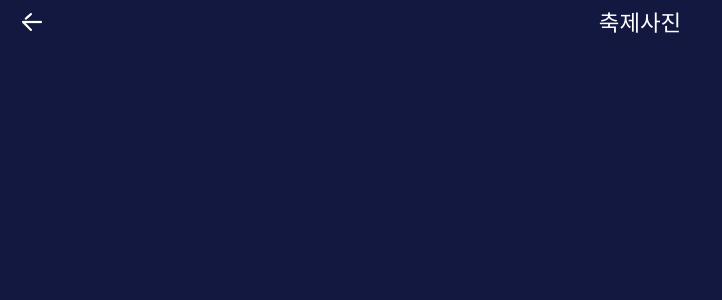
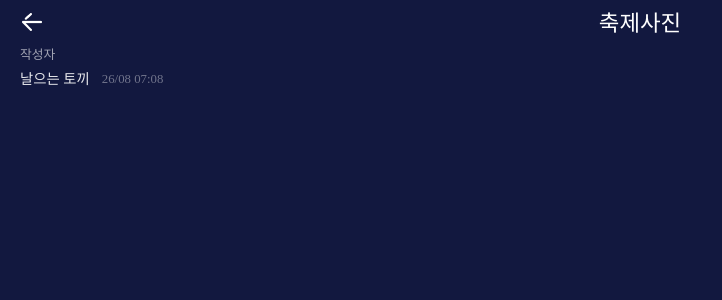
Before and after one commit to gd5097/festival_page, a React (Vite) app in the folder front/: page /community/festival-picture-view/1 in a window 1280 px wide. Shown: the top 300 px of the page, without its empty margins (0-722 px from the left). Built offline with nearby package versions, Linux system fonts and the light colour scheme.

Commit message:
게시글 글쓴이와 게시시간 보이는 컴포넌트 완성

```diff
--- a/front/src/app.jsx
+++ b/front/src/app.jsx
@@ -18,7 +18,7 @@ function App() {
             <Route path="/anniversary" element={<AnniversaryPage />} />
             <Route path="/community" element={<CommunityPage />} />
             <Route path="/river-of-knu" element={<RiverOfKnuPage />} />
-            <Route path="/community/festival-picture-view/:id" element={<FestivalPictureViewPage />} />
+            <Route path="/community/festival-picture-view/:postId" element={<FestivalPictureViewPage />} />
         </Routes>
     );
 }
--- a/front/src/components/community/festival-picture-box.jsx
+++ b/front/src/components/community/festival-picture-folder/festival-picture-box.jsx
@@ -2,8 +2,8 @@ import React from 'react';
 import { css, useTheme } from '@emotion/react';
 import PropTypes from 'prop-types';
 
-import CommentIndicator from '../comment-indicator';
-import LikeIndicator from '../like-indicator';
+import CommentIndicator from '../../comment-indicator';
+import LikeIndicator from '../../like-indicator';
 import { Link } from 'react-router-dom';
 
 export default function FestivalPictureBox( {postInfo} ) {
--- /dev/null
+++ b/front/src/components/community/festival-picture-folder/festival-post-box.jsx
@@ -0,0 +1,28 @@
+import React from 'react';
+import { css } from '@emotion/react';
+import WritterBox from '../writter-box';
+
+import moment from 'moment/moment';
+import 'moment/locale/ko';
+
+export default function FestivalPostBox() {
+    const time = moment().format('DD/MM HH:MM');
+
+    return(
+        <div
+            // 전체 컨테이너
+            css={css`
+                display: flex;
+                flex-direction: column;
+
+                margin: 0px 20px;
+            `}
+        >
+            <WritterBox
+                writter={'날으는 토끼'}
+                time={time}
+            />
+
+        </div>
+    );
+}
--- /dev/null
+++ b/front/src/components/community/writter-box.jsx
@@ -0,0 +1,59 @@
+import React from 'react';
+import { css } from '@emotion/react';
+
+
+export default function WritterBox( {writter, time} ) {
+
+
+    return(
+        <div
+            // 전체 컨테이너
+            css={css`
+                display: flex;
+                flex-direction: column;
+
+                align-items: flex-start;
+                justify-content: center;
+
+                row-gap: 8px;
+            `}
+        >
+            <div
+                css={css`
+                    font-size: 0.8rem;
+                    color: rgba(255, 255, 255, 0.6);
+                `}
+            >
+                작성자
+            </div>
+            <div
+                // 닉네임 및 게시 일시 컨테이너
+                css={css`
+                    display: flex;
+                    align-items: center;
+
+                    column-gap: 12px;
+                `}
+            >
+                <div
+                    // 닉네임
+                    css={css`
+                        font-size: 0.9rem;
+                        color: rgba(255, 255, 255, 0.9);
+                    `}
+                >
+                    {writter}
+                </div>
+                <div
+                    // 게시 시간
+                    css={css`
+                        font-size: 0.8rem;
+                        color: rgba(255, 255, 255, 0.4);
+                    `}
+                >
+                    {time}
+                </div>
+            </div>
+        </div>
+    );
+}
--- a/front/src/pages/community.jsx
+++ b/front/src/pages/community.jsx
@@ -8,7 +8,7 @@ import Header from '../components/header';
 import DocImage from '../images/document.png';
 import homeIcon from '../images/home.png';
 import NavigationButton from '../components/community/navigation-button';
-import FestivalPicture from '../components/community/festival-picture';
+import FestivalPicture from '../components/community/festival-picture-folder/festival-picture';
 import Group from '../components/community/group';
 import LostArticle from '../components/community/lost-article';
 import Suggestion from '../components/community/suggestion';
--- a/front/src/pages/festival-picture-view.jsx
+++ b/front/src/pages/festival-picture-view.jsx
@@ -6,6 +6,7 @@ import Header from '../components/header';
 import arrowIcon from '../images/back-arrow.png';
 import FoodList from '../components/anniversary/food-list';
 import { useParams } from 'react-router-dom';
+import FestivalPostBox from '../components/community/festival-picture-folder/festival-post-box';
 
 export default function FestivalPictureViewPage() {
 
@@ -32,7 +33,7 @@ export default function FestivalPictureViewPage() {
                     }
                 }
             />
-
+            <FestivalPostBox />
 
         </DefalutLayout>
     );
```
Also changed, not shown: front/src/components/community/festival-picture-folder/festival-picture.jsx (renamed from front/src/components/community/festival-picture.jsx, +6 -6 lines).
